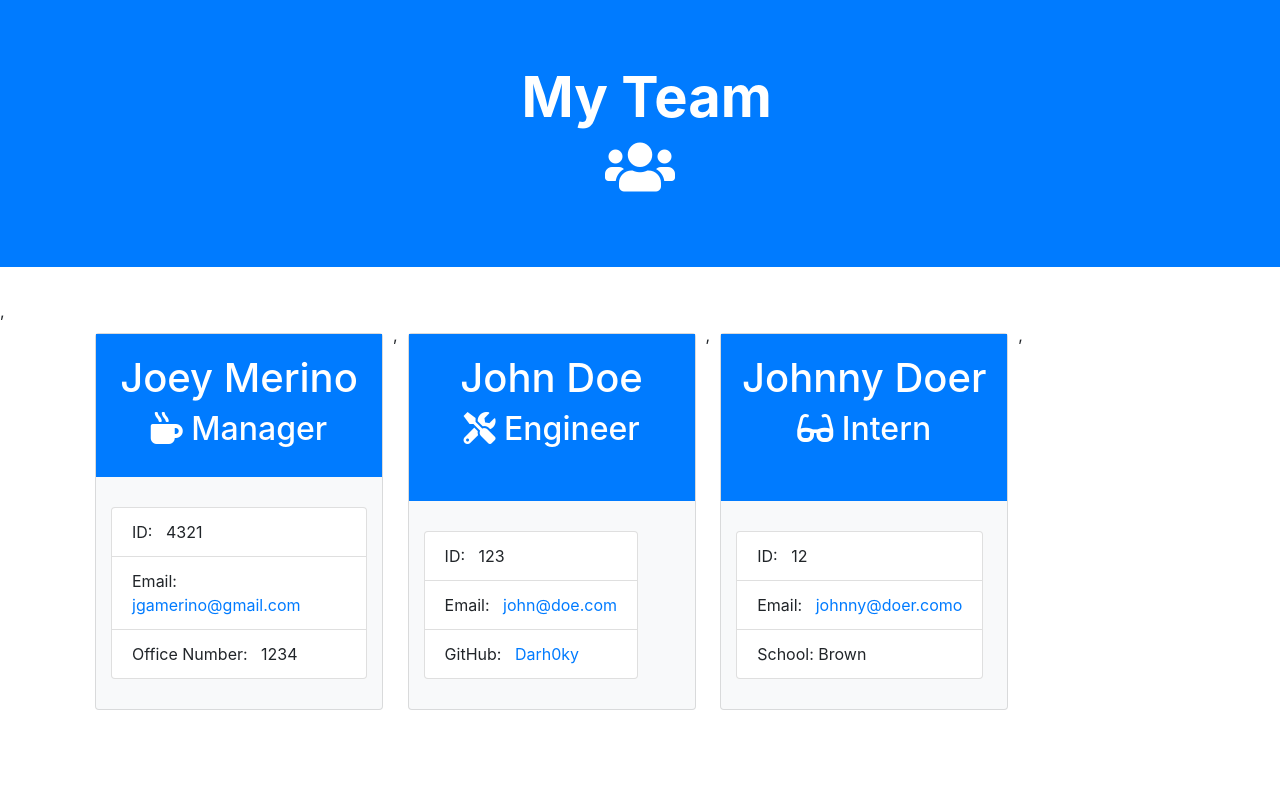
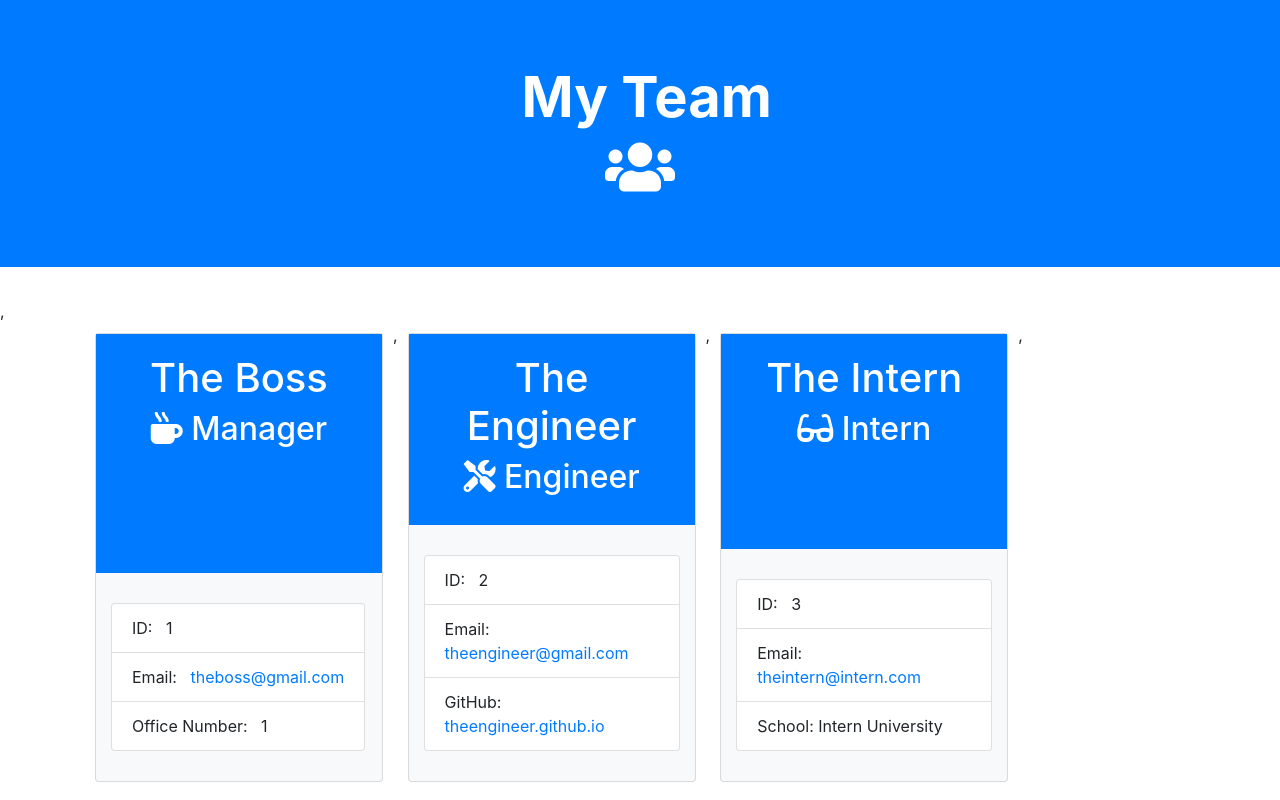
Before and after one commit to Kuiil7/Team-Profile-Generator, a website: page team.html in a window 1280 px wide. Drawn offline with nearby package versions, Linux system fonts and the light colour scheme.

Commit message:
added screenshot to readme

```diff
--- a/package.json
+++ b/package.json
@@ -16,13 +16,8 @@
   "devDependencies": {
     "jest": "^25.1.0"
   },
-
-
-
   "scripts": {
     "test": "jest"
-
-
   },
   "repository": {
     "type": "git",
--- a/team.html
+++ b/team.html
@@ -53,48 +53,48 @@ ul {
 <div class="card text-black bg-light" style="width: 18rem;">
             <div class="card-body bg-primary ">
 
-                <h1 class="manager-name text-white text-center">Joey Merino</h1>
+                <h1 class="manager-name text-white text-center">The Boss</h1>
 
               <h2 class="text-white text-center"><i class="fas fa-mug-hot"></i>&nbsp;Manager</h2>
             </div>
 <div class="container">
               <ul class="list-group list-group" style="padding-top:30px;padding-bottom:30px;">
 
-                <li class="list-group-item">ID: &nbsp; 4321 </li>
-                <li class="list-group-item">Email: &nbsp; <a href="mailto:jgamerino@gmail.com">jgamerino@gmail.com</a></li>
-                <li class="list-group-item">Office Number: &nbsp; 1234</li>
+                <li class="list-group-item">ID: &nbsp; 1 </li>
+                <li class="list-group-item">Email: &nbsp; <a href="mailto:theboss@gmail.com">theboss@gmail.com</a></li>
+                <li class="list-group-item">Office Number: &nbsp; 1</li>
               </ul>
 
           </div>
         </div>,
         <div class="card text-black bg-light" style="width: 18rem;">
             <div class="card-body bg-primary ">
-                <h1 class="manager-name text-white text-center">John Doe</h1>
+                <h1 class="manager-name text-white text-center">The Engineer</h1>
 
               <h2 class="text-white text-center"><i class="fas fa-tools"></i>&nbsp;Engineer</h2>
             </div>
 <div class="container">
               <ul class="list-group list-group" style="padding-top:30px;padding-bottom:30px;">
 
-                <li class="list-group-item">ID: &nbsp; 123 </li>
-                <li class="list-group-item">Email: &nbsp; <a href="mailto:john@doe.com">john@doe.com</a></li>
-                <li class="list-group-item">GitHub: &nbsp; <a href="https://github.com/Darh0ky">Darh0ky</a></li>
+                <li class="list-group-item">ID: &nbsp; 2 </li>
+                <li class="list-group-item">Email: &nbsp; <a href="mailto:theengineer@gmail.com">theengineer@gmail.com</a></li>
+                <li class="list-group-item">GitHub: &nbsp; <a href="https://github.com/theengineer.github.io">theengineer.github.io</a></li>
               </ul>
 
           </div>
         </div>,
         <div class="card text-black bg-light" style="width: 18rem;">
             <div class="card-body bg-primary ">
-                <h1 class="manager-name text-white text-center">Johnny Doer</h1>
+                <h1 class="manager-name text-white text-center">The Intern</h1>
 
               <h2 class="text-white text-center"><i class="fas fa-glasses"></i>&nbsp;Intern</h2>
             </div>
 <div class="container">
               <ul class="list-group list-group" style="padding-top:30px;padding-bottom:30px;">
 
-                <li class="list-group-item">ID: &nbsp; 12</li>
-                <li class="list-group-item">Email: &nbsp; <a href='#'>johnny@doer.como</a></li>
-                <li class="list-group-item">School:&nbsp;Brown</li>
+                <li class="list-group-item">ID: &nbsp; 3</li>
+                <li class="list-group-item">Email: &nbsp; <a href='#'>theintern@intern.com</a></li>
+                <li class="list-group-item">School:&nbsp;Intern University</li>
               </ul>
 
           </div>
```
Also changed, not shown: Assets/tpg2.png (added), README.md.
